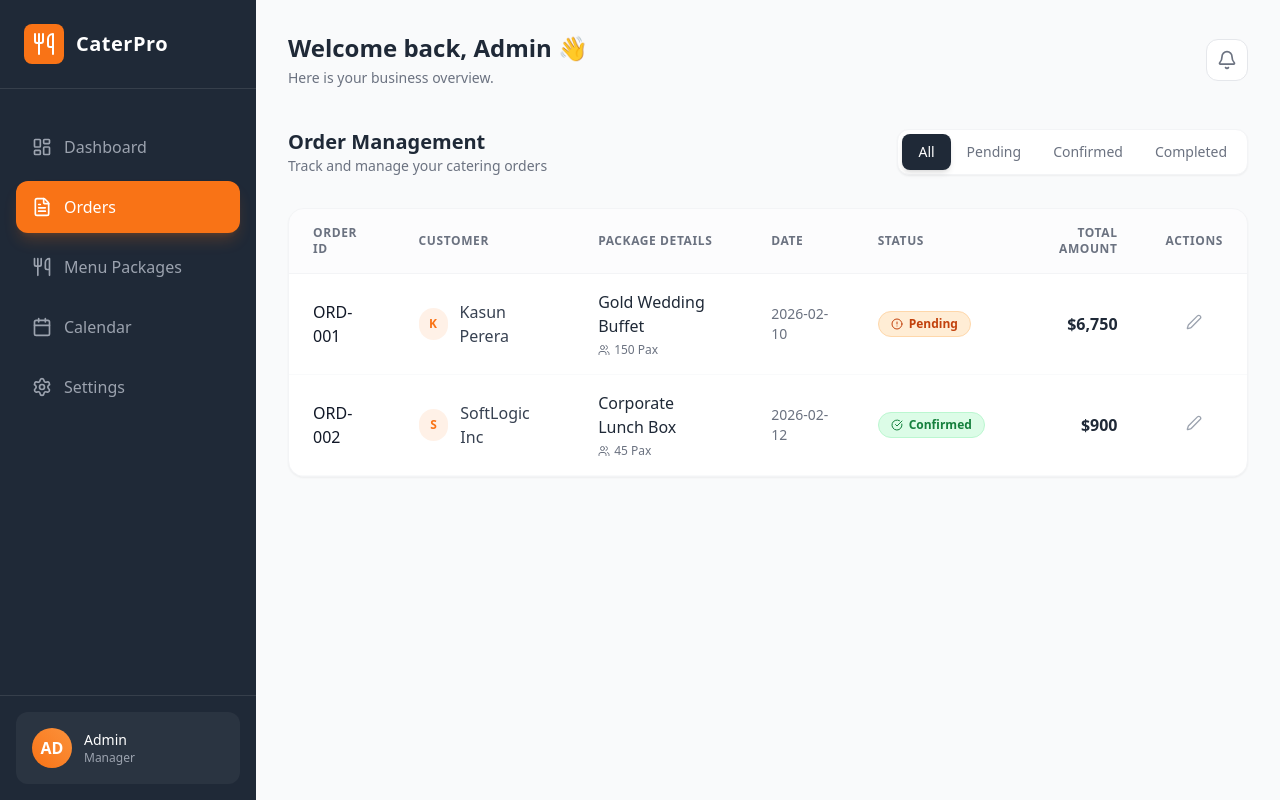
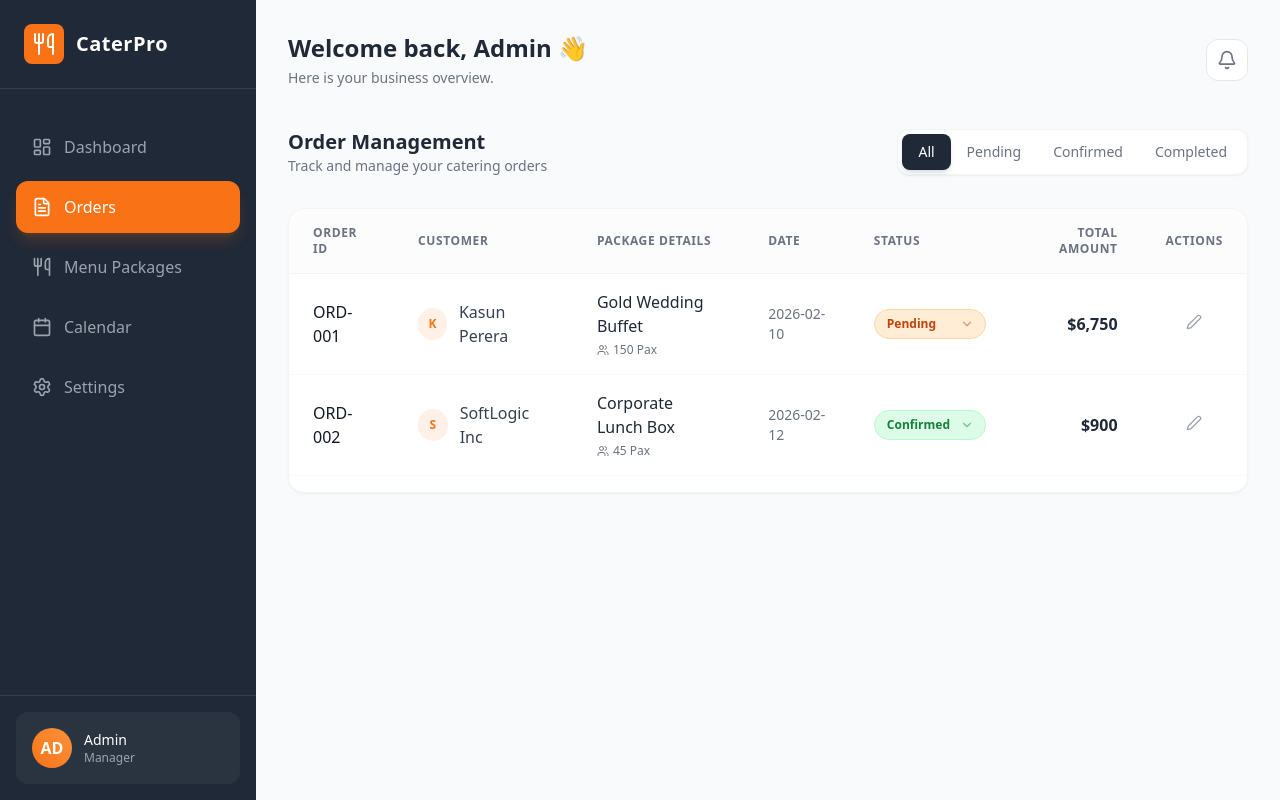
Before and after one commit to TriCodeLK/Catering-Management-System, a React (Vite) app in the folder catering-system/: page / in a window 1280 px wide. Both pictures are taken after a click on the button "Orders". Built offline with nearby package versions, Linux system fonts and the light colour scheme.

Commit message:
feat: enhance order management with dropdown status selection and improved styling

```diff
--- a/catering-system/src/App.jsx
+++ b/catering-system/src/App.jsx
@@ -1,8 +1,8 @@
 import React, { useState, useEffect } from 'react';
-import { Calendar, Users, DollarSign, Clock, Bell, Search, X, Trash2, Edit2, Upload, Image as ImageIcon, Filter, CheckCircle, AlertCircle } from 'lucide-react';
+import { Calendar, Users, DollarSign, Clock, Bell, Search, X, Trash2, Edit2, Upload, Image as ImageIcon, Filter, CheckCircle, AlertCircle, ChevronDown } from 'lucide-react';
 import Sidebar from './components/Sidebar';
 
-// --- INITIAL DATA (Used only if LocalStorage is empty) ---
+// --- INITIAL DATA ---
 const INITIAL_PACKAGES = [
   {
     id: 1,
@@ -69,7 +69,6 @@ export default function CateringApp() {
   const [activeTab, setActiveTab] = useState('dashboard');
 
   // -- LOCAL STORAGE INITIALIZATION --
-  // We check LocalStorage first. If empty, use INITIAL data.
   const [packages, setPackages] = useState(() => {
     const savedPackages = localStorage.getItem('catering_packages');
     return savedPackages ? JSON.parse(savedPackages) : INITIAL_PACKAGES;
@@ -85,8 +84,7 @@ export default function CateringApp() {
   const [editingId, setEditingId] = useState(null);
   const [filterStatus, setFilterStatus] = useState('All');
 
-  // -- SAVE TO LOCAL STORAGE EFFECT --
-  // Whenever 'packages' or 'orders' change, we save them to the browser.
+  // -- SAVE TO LOCAL STORAGE --
   useEffect(() => {
     localStorage.setItem('catering_packages', JSON.stringify(packages));
   }, [packages]);
@@ -113,13 +111,12 @@ export default function CateringApp() {
     setIsModalOpen(true);
   };
 
-  // UPDATED: Convert Image to Base64 (Text) so it persists after refresh
   const handleImageUpload = (e) => {
     const file = e.target.files[0];
     if (file) {
       const reader = new FileReader();
       reader.onloadend = () => {
-        setFormData({ ...formData, image: reader.result }); // Save as Base64 string
+        setFormData({ ...formData, image: reader.result });
       };
       reader.readAsDataURL(file);
     }
@@ -158,12 +155,22 @@ export default function CateringApp() {
     }
   };
 
-  // -- ORDER HELPERS --
+  // -- ORDER FUNCTIONS --
+
+  // 1. Function to Change Status
+  const handleStatusChange = (id, newStatus) => {
+    const updatedOrders = orders.map(order =>
+        order.id === id ? { ...order, status: newStatus } : order
+    );
+    setOrders(updatedOrders);
+  };
+
+  // 2. Helper to get colors for dropdown
   const getStatusColor = (status) => {
     switch(status) {
-        case 'Confirmed': return 'bg-green-100 text-green-700 border-green-200';
-        case 'Pending': return 'bg-orange-100 text-orange-700 border-orange-200';
-        case 'Completed': return 'bg-blue-100 text-blue-700 border-blue-200';
+        case 'Confirmed': return 'bg-green-100 text-green-700 border-green-200 focus:ring-green-500';
+        case 'Pending': return 'bg-orange-100 text-orange-700 border-orange-200 focus:ring-orange-500';
+        case 'Completed': return 'bg-blue-100 text-blue-700 border-blue-200 focus:ring-blue-500';
         default: return 'bg-gray-100 text-gray-700';
     }
   };
@@ -250,7 +257,7 @@ export default function CateringApp() {
                 </div>
 
                 <div className="bg-white rounded-2xl shadow-sm border border-gray-100 overflow-hidden">
-                    <div className="overflow-x-auto">
+                    <div className="overflow-x-auto pb-4"> {/* Added padding bottom for dropdown space */}
                         <table className="w-full text-left border-collapse">
                             <thead className="bg-gray-50/50 border-b border-gray-100 text-gray-500 text-xs uppercase tracking-wider font-semibold">
                                 <tr>
@@ -282,13 +289,25 @@ export default function CateringApp() {
                                             </div>
                                         </td>
                                         <td className="py-4 px-6 text-sm text-gray-500">{order.date}</td>
+
+                                        {/* --- DROPDOWN STATUS --- */}
                                         <td className="py-4 px-6">
-                                            <span className={`inline-flex items-center gap-1.5 px-3 py-1 rounded-full text-xs font-semibold border ${getStatusColor(order.status)}`}>
-                                                {order.status === 'Pending' && <AlertCircle size={12} />}
-                                                {order.status === 'Confirmed' && <CheckCircle size={12} />}
-                                                {order.status}
-                                            </span>
+                                            <div className="relative">
+                                                <select
+                                                    value={order.status}
+                                                    onChange={(e) => handleStatusChange(order.id, e.target.value)}
+                                                    className={`appearance-none pl-3 pr-8 py-1.5 rounded-full text-xs font-bold border cursor-pointer focus:outline-none focus:ring-2 focus:ring-offset-1 transition-all ${getStatusColor(order.status)}`}
+                                                >
+                                                    <option value="Pending">Pending</option>
+                                                    <option value="Confirmed">Confirmed</option>
+                                                    <option value="Completed">Completed</option>
+                                                </select>
+                                                <div className="pointer-events-none absolute inset-y-0 right-2 flex items-center px-1">
+                                                    <ChevronDown size={14} className={`opacity-50 ${order.status === 'Pending' ? 'text-orange-700' : order.status === 'Confirmed' ? 'text-green-700' : 'text-blue-700'}`} />
+                                                </div>
+                                            </div>
                                         </td>
+
                                         <td className="py-4 px-6 text-right font-bold text-gray-800">
                                             ${order.total.toLocaleString()}
                                         </td>
```
